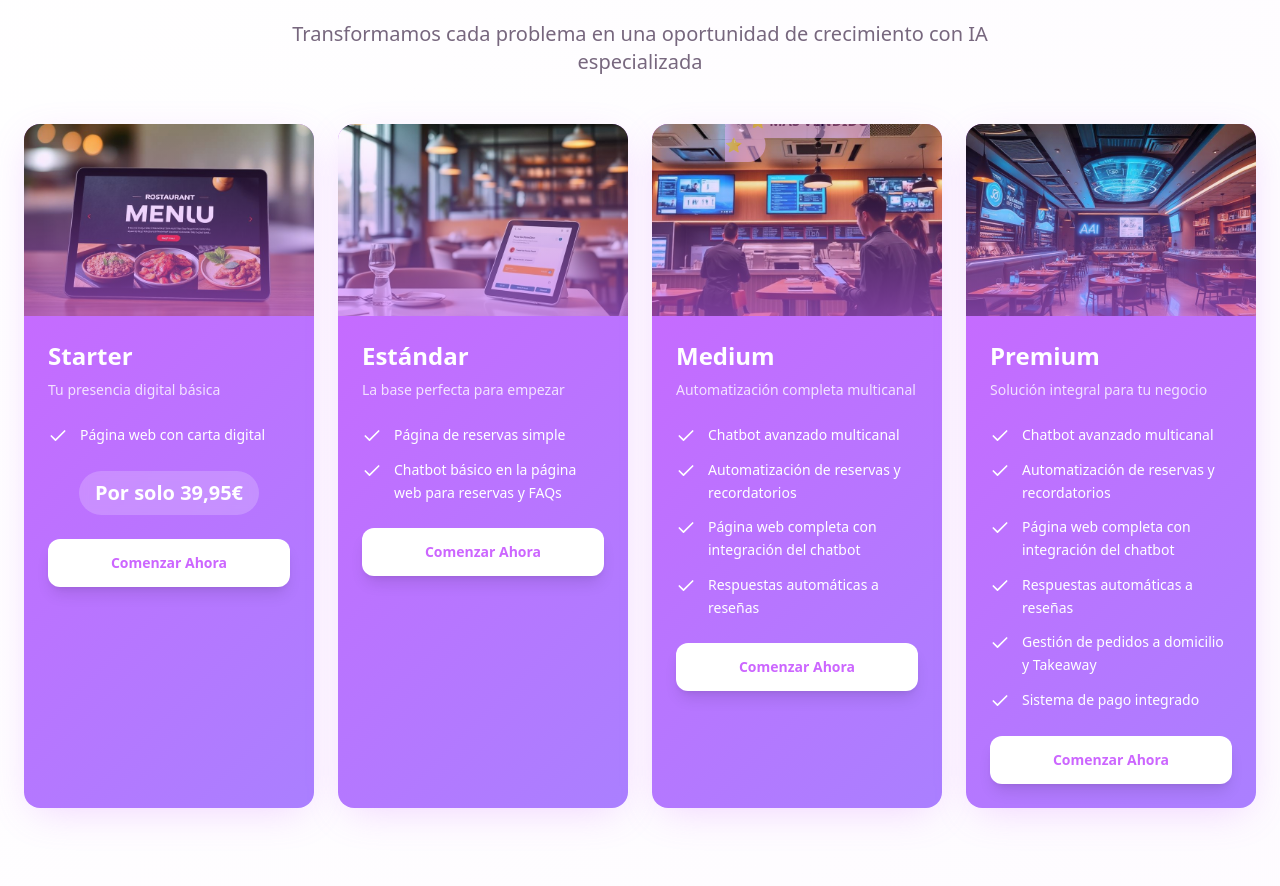
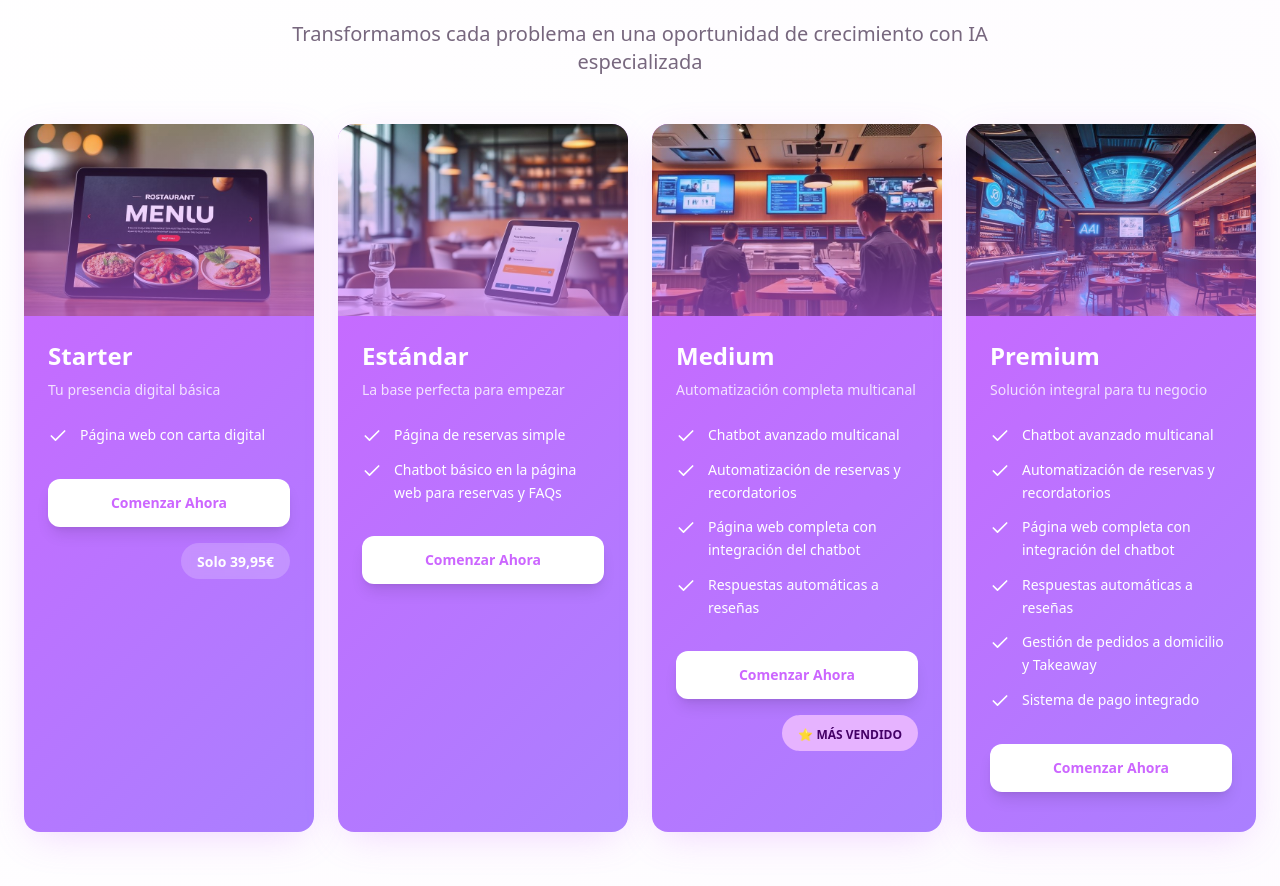
Before and after one commit to miquelcabanellascapo2006-ux/evoa-ia-for-hospitality, a React (Vite) app: page / in a window 1280 px wide. Shown: the part 1477-2363 px from the top of the page. Built offline with nearby package versions, Linux system fonts and the light colour scheme; the HTML template or start-up script is replaced by a standard one.

Commit message:
Refactor starter pack price display

```diff
--- a/src/components/ProblemsSection.tsx
+++ b/src/components/ProblemsSection.tsx
@@ -95,11 +95,6 @@ const ProblemsSection = () => {
           {/* Solutions Grid */}
           <div className="grid lg:grid-cols-4 gap-6 mb-12">
             {solutions.map((solution, index) => <div key={index} className="group relative bg-gradient-primary text-white rounded-2xl overflow-hidden shadow-purple hover:shadow-2xl transition-all duration-500 hover:-translate-y-2">
-                {index === 2 && <div className="absolute -top-4 left-1/2 -translate-x-1/2 z-10">
-                    <span className="bg-accent text-accent-foreground px-6 py-2 rounded-full text-sm font-bold shadow-xl animate-pulse">
-                      ⭐ MÁS VENDIDO ⭐
-                    </span>
-                  </div>}
 
                 {/* Service Image */}
                 <div className="relative h-48 overflow-hidden">
@@ -121,20 +116,12 @@ const ProblemsSection = () => {
                     </p>
                   </div>
 
-                  <ul className="space-y-3 mb-6">
+                  <ul className="space-y-3 mb-8">
                     {solution.features.map((feature, featureIndex) => <li key={featureIndex} className="flex items-start text-white group/item">
                         <Check className="h-5 w-5 text-white mr-3 mt-0.5 flex-shrink-0 group-hover/item:scale-110 transition-transform" />
                         <span className="text-sm leading-relaxed">{feature}</span>
                       </li>)}
                   </ul>
-
-                  {solution.price && (
-                    <div className="text-center mb-6">
-                      <div className="inline-block bg-white/20 backdrop-blur-sm px-4 py-2 rounded-full">
-                        <span className="text-white font-bold text-xl">Por solo {solution.price}</span>
-                      </div>
-                    </div>
-                  )}
 
                   <Button
                     onClick={handleScheduleCall}
@@ -143,6 +130,19 @@ const ProblemsSection = () => {
                   >
                     Comenzar Ahora
                   </Button>
+
+                  {/* Price or Badge */}
+                  <div className="mt-4 flex justify-end">
+                    {solution.price ? (
+                      <div className="bg-white/20 backdrop-blur-sm px-4 py-1.5 rounded-full">
+                        <span className="text-white font-bold text-sm">Solo {solution.price}</span>
+                      </div>
+                    ) : index === 2 && (
+                      <div className="bg-accent text-accent-foreground px-4 py-1.5 rounded-full">
+                        <span className="text-xs font-bold">⭐ MÁS VENDIDO</span>
+                      </div>
+                    )}
+                  </div>
                 </div>
               </div>)}
           </div>
```
